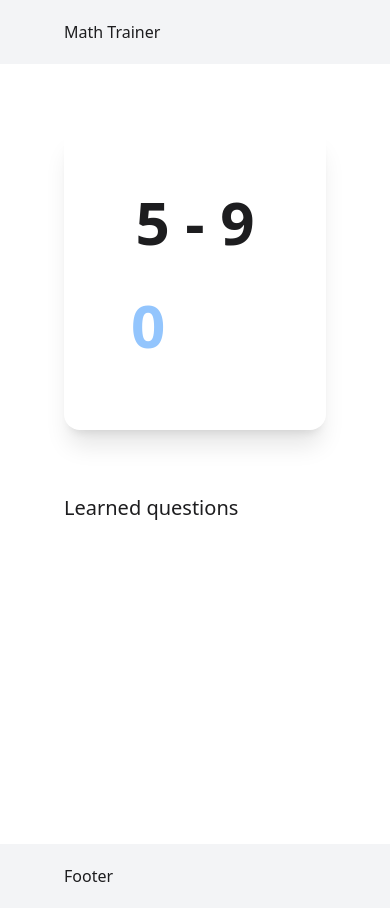
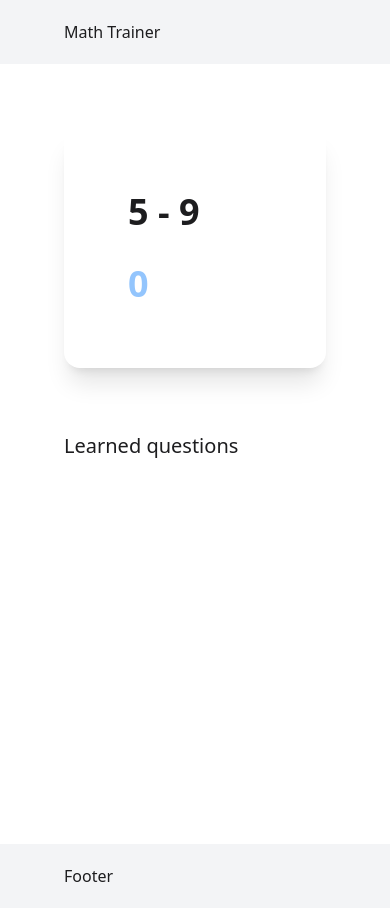
Before and after one commit to joeribreedveld/next-math-trainer, a Next.js app: page / in a window 390 px wide. Built offline with nearby package versions, Linux system fonts and the light colour scheme.

Commit message:
style(responsive): make smaller text on mobile and other text flex align

```diff
--- a/pages/index.tsx
+++ b/pages/index.tsx
@@ -106,11 +106,11 @@ const Home: NextPage = () => {
         <h1>Math Trainer</h1>
       </header>
       <main className="min-h-screen p-16 pt-32 w-full">
-        <section className="shadow-xl rounded-2xl p-16 text-center flex justify-center flex-col items-center md:w-1/2 mb-16">
-          <h1 className="text-6xl mb-8 font-bold">{question}</h1>
+        <section className="shadow-xl rounded-2xl p-16 md:text-center flex md:justify-center flex-col md:items-center md:w-1/2 mb-16">
+          <h1 className="text-4xl md:text-6xl mb-8 font-bold">{question}</h1>
           <form className="">
             <input
-              className="text-6xl outline-none appearance-none w-32 font-bold text-blue-400 opacity-1 placeholder:text-blue-300 cursor-pointer caret-transparent"
+              className="text-4xl md:text-6xl outline-none appearance-none w-32 font-bold text-blue-400 opacity-1 placeholder:text-blue-300 cursor-pointer caret-transparent"
               type="number"
               onChange={handleChange}
               name="answer"
```
